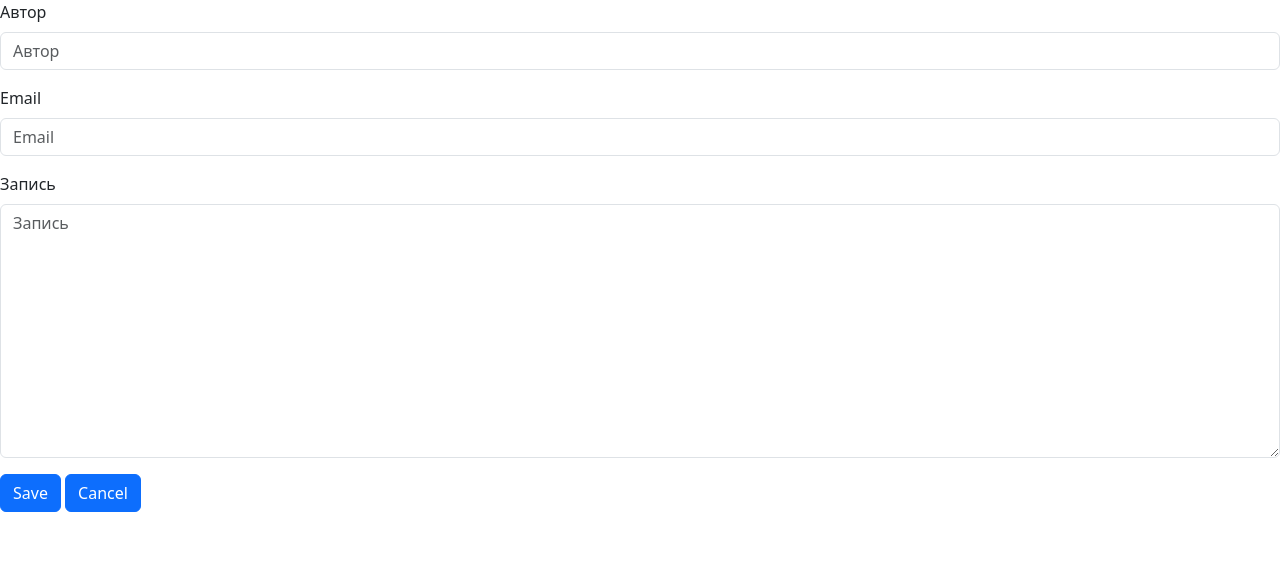
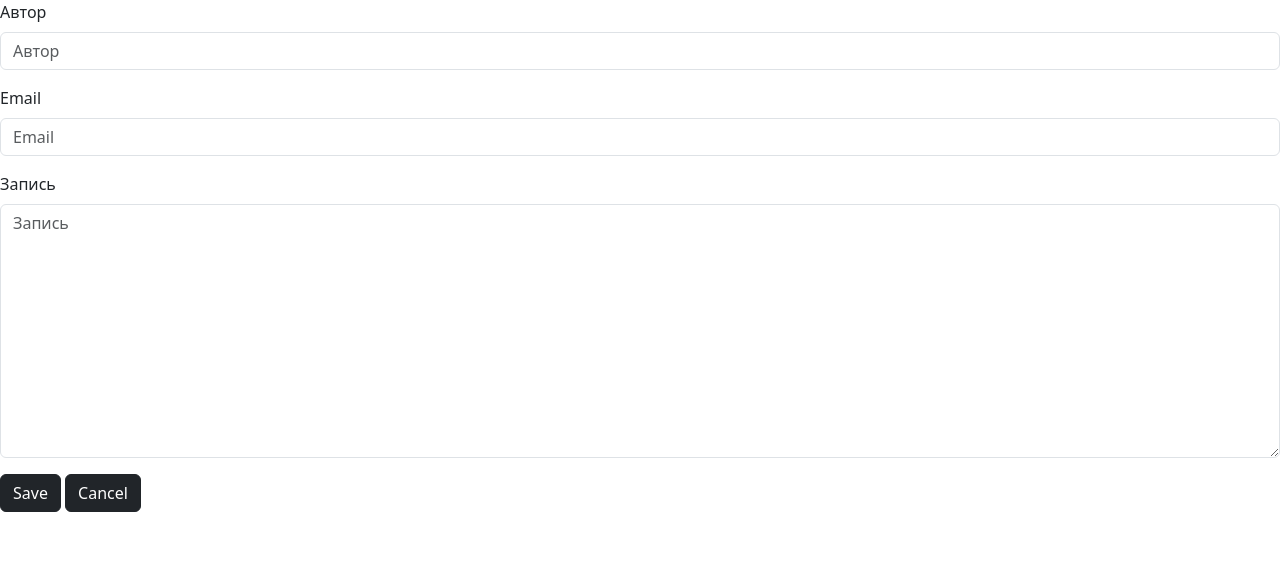
Before and after one commit to almas-rak/Control_work_7_Almas_Rakyshbaev, a Django app: template source/guestbook/templates/update_review.html in a window 1280 px wide. Shown: the top 574 px of the page. Run offline with Django 4.2, Linux system fonts and the light colour scheme; the template is opened without the code that fills it: values that come from a table or form of the project are taken from there, others are empty; some libraries are stand-ins or nearby versions.

Commit message:
на странице редактирования изменены цвета кнопок

```diff
--- a/source/guestbook/templates/update_review.html
+++ b/source/guestbook/templates/update_review.html
@@ -8,7 +8,7 @@
 {% csrf_token %}
 {% bootstrap_form form %}
 
-<button type="submit" class="btn btn-primary">Save</button>
-<a href="{% url 'home' %}" class="btn btn-primary">Cancel</a>
+<button type="submit" class="btn btn-dark">Save</button>
+<a href="{% url 'home' %}" class="btn btn-dark">Cancel</a>
 </form>
 {% endblock content %}
```
